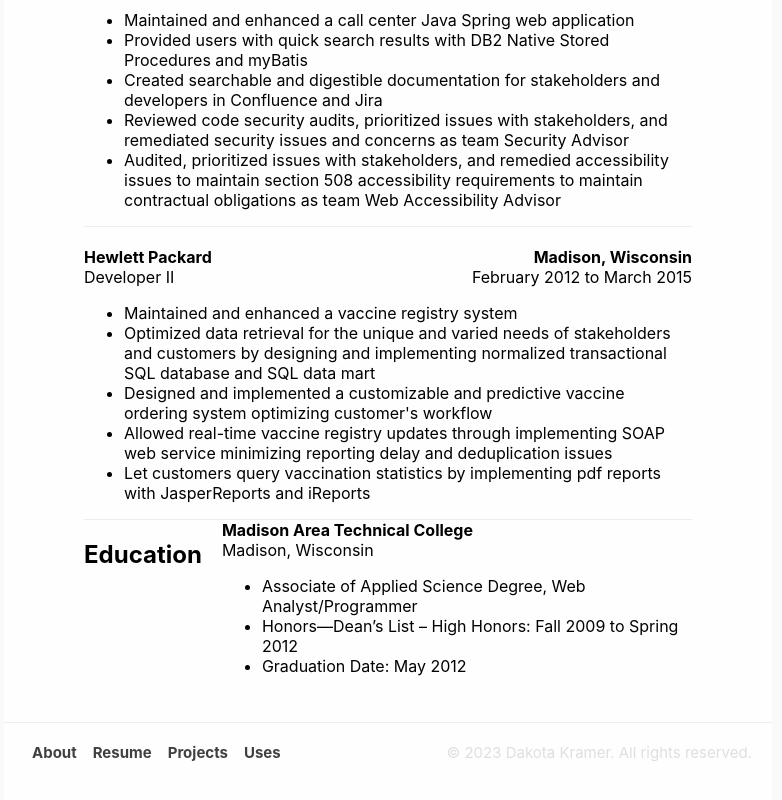
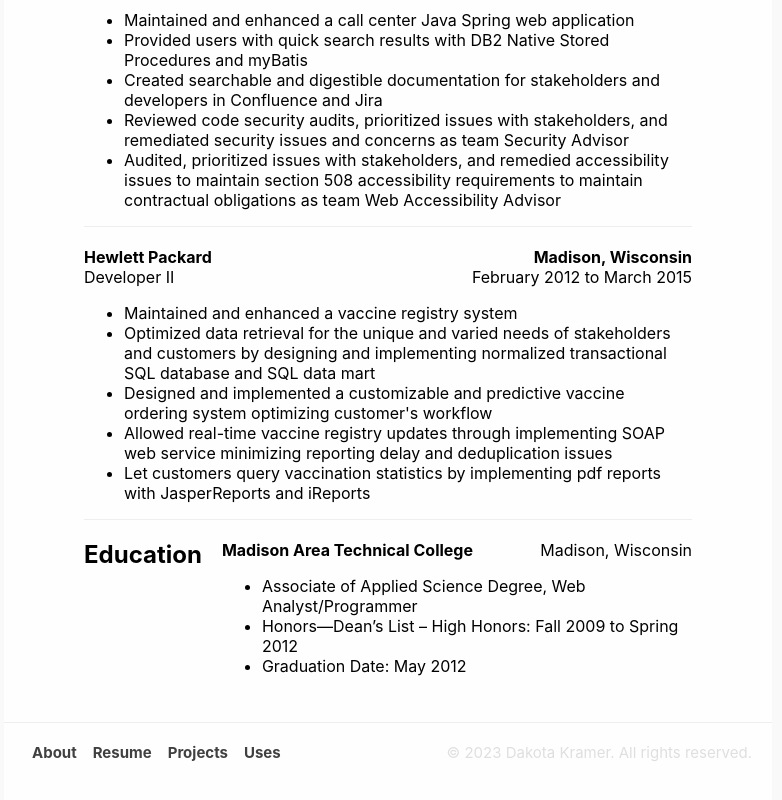
Before and after one commit to dkramer/dkramer.dev, a React (Create React App) app: page /resume in a window 1280 px wide. Shown: the part 1340-2140 px from the top of the page, without its empty margins (252-1034 px from the left). Built offline with nearby package versions, Linux system fonts and the light colour scheme.

Commit message:
more fixes

```diff
--- a/src/routes/Resume.tsx
+++ b/src/routes/Resume.tsx
@@ -102,7 +102,21 @@ const educationDetail = css`
   margin-left: 20px;
 
   @media (max-width: ${screenSize.S}) {
+    flex-direction: column;
+    justify-content: center;
+    margin: 0;
+  }
+`
+
+const educationTitle = css`
+  display: flex;
+  justify-content: space-between;
+  padding-top: 20px;
+  font-weight: bold;
+
+  @media (max-width: ${screenSize.S}) {
     margin-left: 0;
+    padding-top: 0;
   }
 `
 export function Resume() {
@@ -289,9 +303,9 @@ export function Resume() {
           <h2>Education</h2>
         </div>
         <div css={educationDetail}>
-          <div css={jobTitle}>
-            <div>Madison Area Technical College</div>
-            <div>Madison, Wisconsin</div>
+          <div css={educationTitle}>
+            <div css={{paddingRight: '2em'}}>Madison Area Technical College</div>
+            <div css={{fontWeight: 'normal'}}>Madison, Wisconsin</div>
           </div>
           <ul>
             <li>Associate of Applied Science Degree, Web Analyst/Programmer</li>
```
